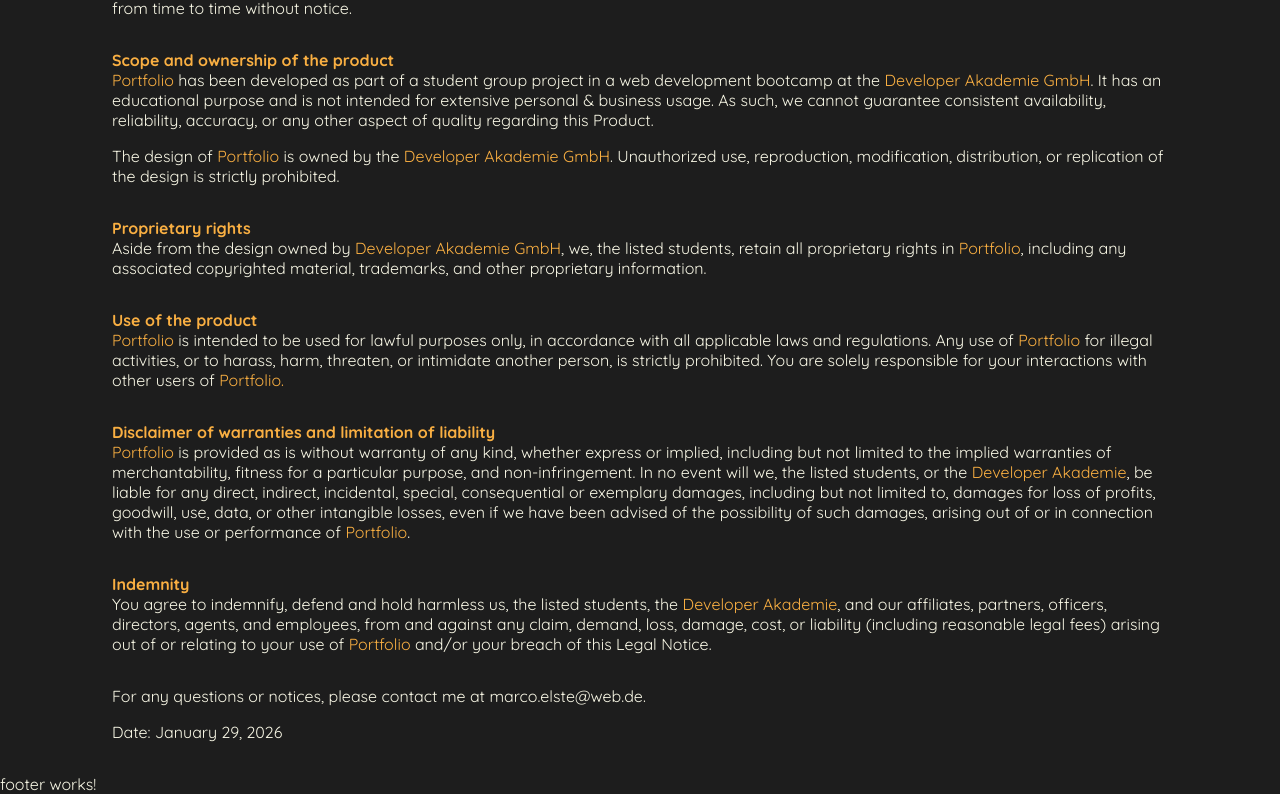
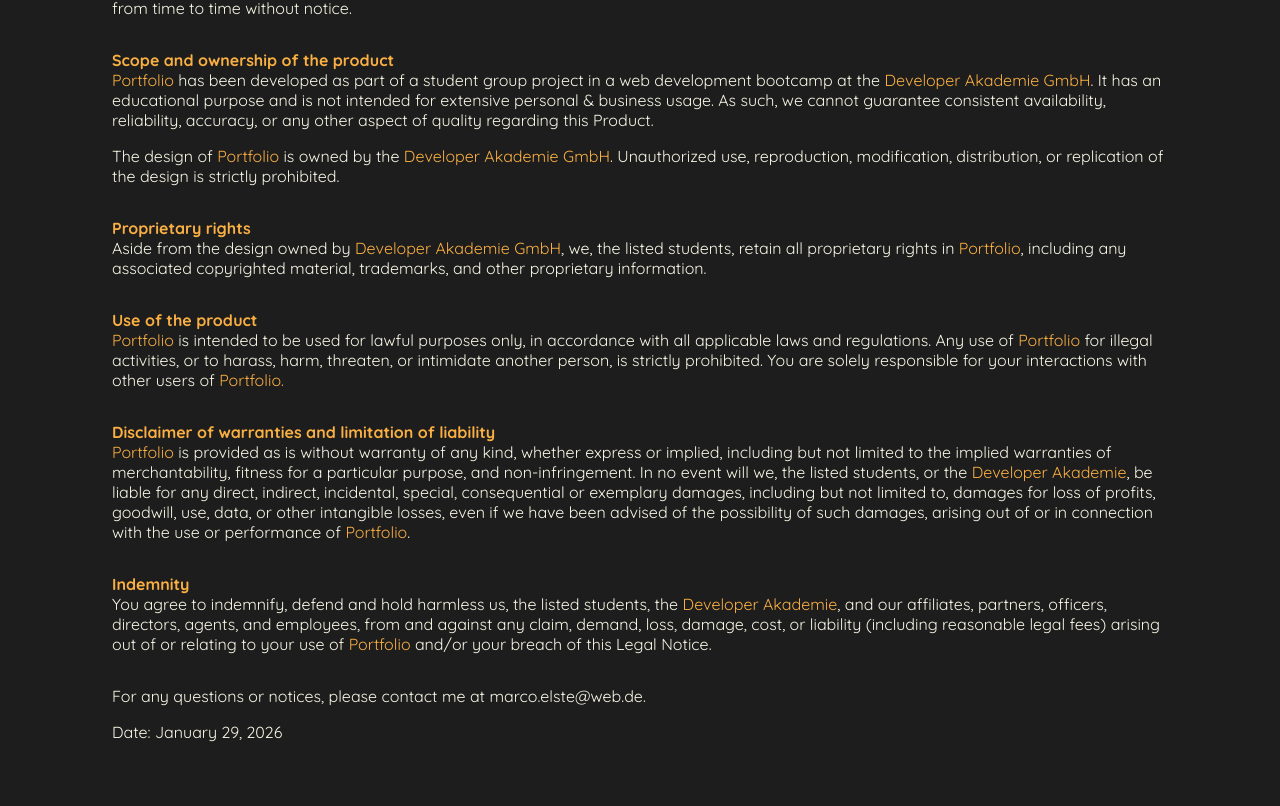
Before and after one commit to elma1989/portfolio, an Angular app: page /impressum in a window 1280 px wide. Shown: the part 490-1296 px from the top of the page. Built offline with nearby package versions, Linux system fonts and the light colour scheme.

Commit message:
chore: Updated FooterComponent - Added content limiter

```diff
--- a/src/app/shared/components/footer/footer.component.html
+++ b/src/app/shared/components/footer/footer.component.html
@@ -1 +1,6 @@
-<p>footer works!</p>
+<div class="content
+px-4 lg:px-28 pb-8
+flex flex-col gap-4 items-center
+lg:flex-row lg:gap-0 lg:justify-between">
+
+</div>
```
Also changed, not shown: 1 other file (tests, documents, lock files or other folders).
